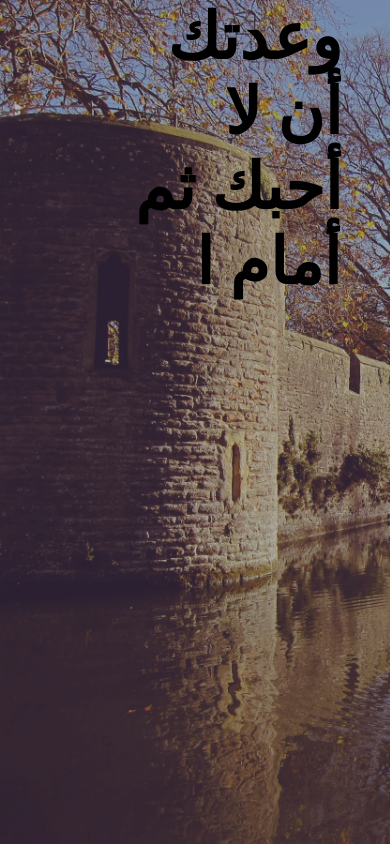
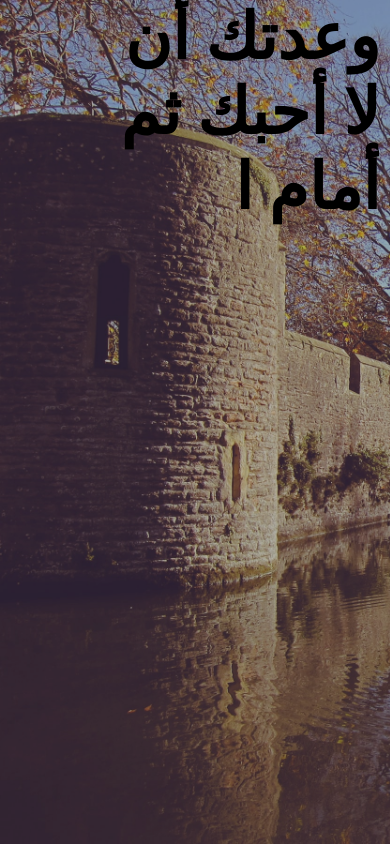
Before and after one commit to Amine-Bouzayan/Typewriter-Effect, a plain HTML site: page index.html in a window 390 px wide. Drawn offline with Linux system fonts and the light colour scheme; a web font is replaced by a local one.

Commit message:
modified file

```diff
--- a/root/css/style.css
+++ b/root/css/style.css
@@ -6,36 +6,39 @@
 
 body {
       font-family: 'Aref Ruqaa', serif;
-      overflow-y: hidden;
+      overflow: hidden;
 }
 
 section {
-      position: relative;
       min-height: 100vh;
       background-image: url(../img/bg-page.jpg);
       background-size: cover;
 }
 
 div.overlay {
-      position: absolute;
       width: 100%;
-      min-height: 100%;
+      min-height: 100vh;
       background: rgba(0, 0, 0, .3);
       display: flex;
       justify-content: right;
       align-items: center;
+      padding: 0 3rem 0 25rem;
 }
 
 [data-type-writer] {
       text-align: right;
-      width: 65%;
-      margin-right: 3rem;
       font-size: 5rem;
+      position: relative;
 }
 
 [data-type-writer]::after {
       content: '';
-      border-right: 1px solid black;
+      position: absolute;
+      left: -22px;
+      bottom: 22px;
+      width: 1px;
+      height: 50px;
+      border-right: 2px solid black;
       animation: blink 500ms infinite ease-in-out;
 }
 
@@ -51,6 +54,7 @@ div.overlay {
 
 @media (max-width: 900px) {
       div.overlay {
+            padding: 0 10px 0 100px;
             align-items: flex-start;
       }
       [data-type-writer] {
```
